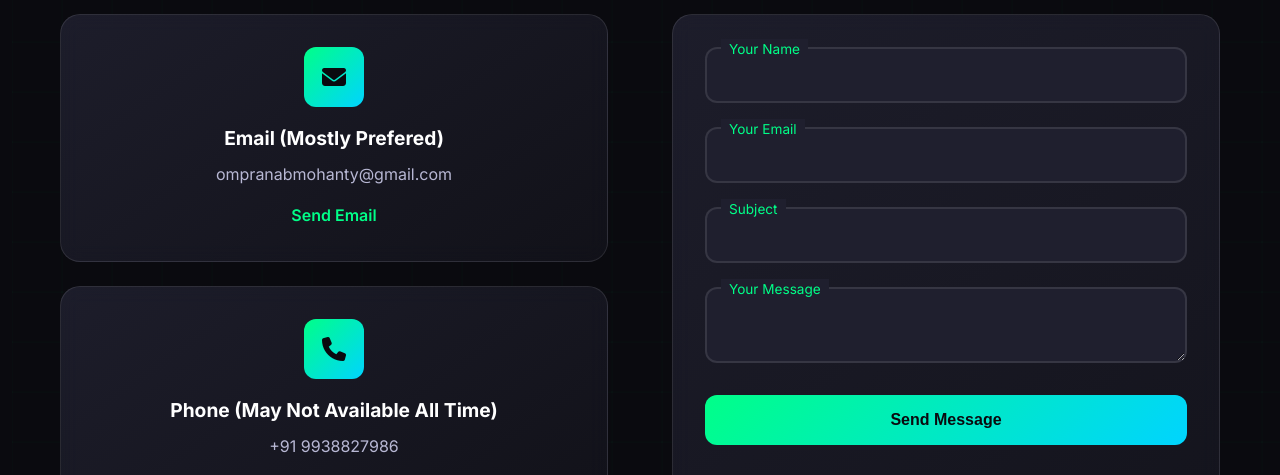
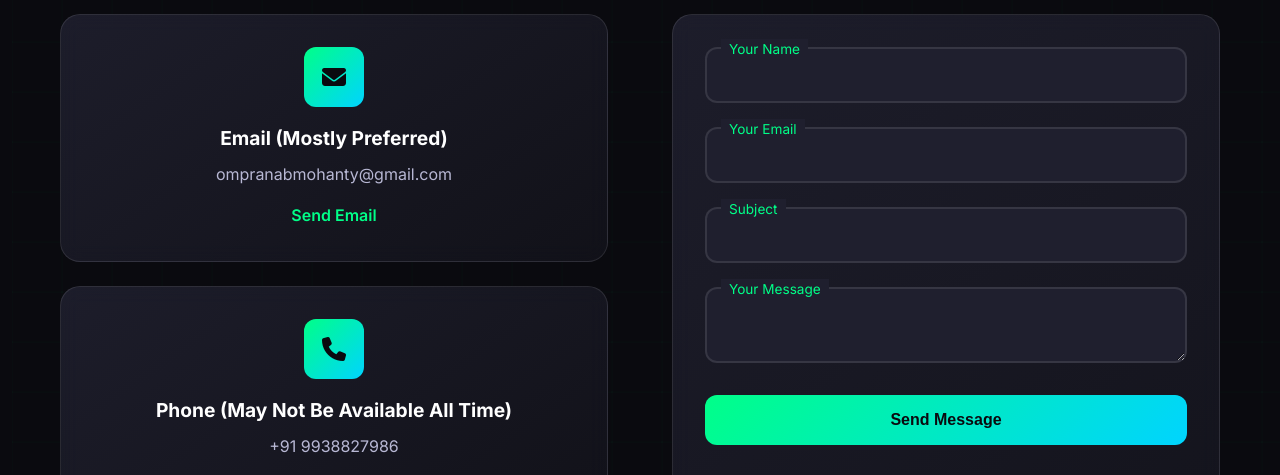
Before and after one commit to 04pranab/PranabWav2.0, a plain HTML site: page index.html in a window 1280 px wide. Shown: the part 6820-7295 px from the top of the page. Drawn offline with Linux system fonts and the light colour scheme.

Commit message:
Update index.html

```diff
--- a/index.html
+++ b/index.html
@@ -621,7 +621,7 @@
                         <div class="card-icon">
                             <i class="fas fa-envelope"></i>
                         </div>
-                        <h3>Email (Mostly Prefered)</h3>
+                        <h3>Email (Mostly Preferred)</h3>
                         <p>ompranabmohanty@gmail.com</p>
                         <a href="mailto:ompranabmohanty@gmail.com" class="contact-link">Send Email</a>
                     </div>
@@ -629,7 +629,7 @@
                         <div class="card-icon">
                             <i class="fas fa-phone"></i>
                         </div>
-                        <h3>Phone (May Not Available All Time)</h3>
+                        <h3>Phone (May Not Be Available All Time)</h3>
                         <p>+91 9938827986</p>
                         <a href="tel:+919938827986" class="contact-link">Call Now</a>
                     </div>
```
